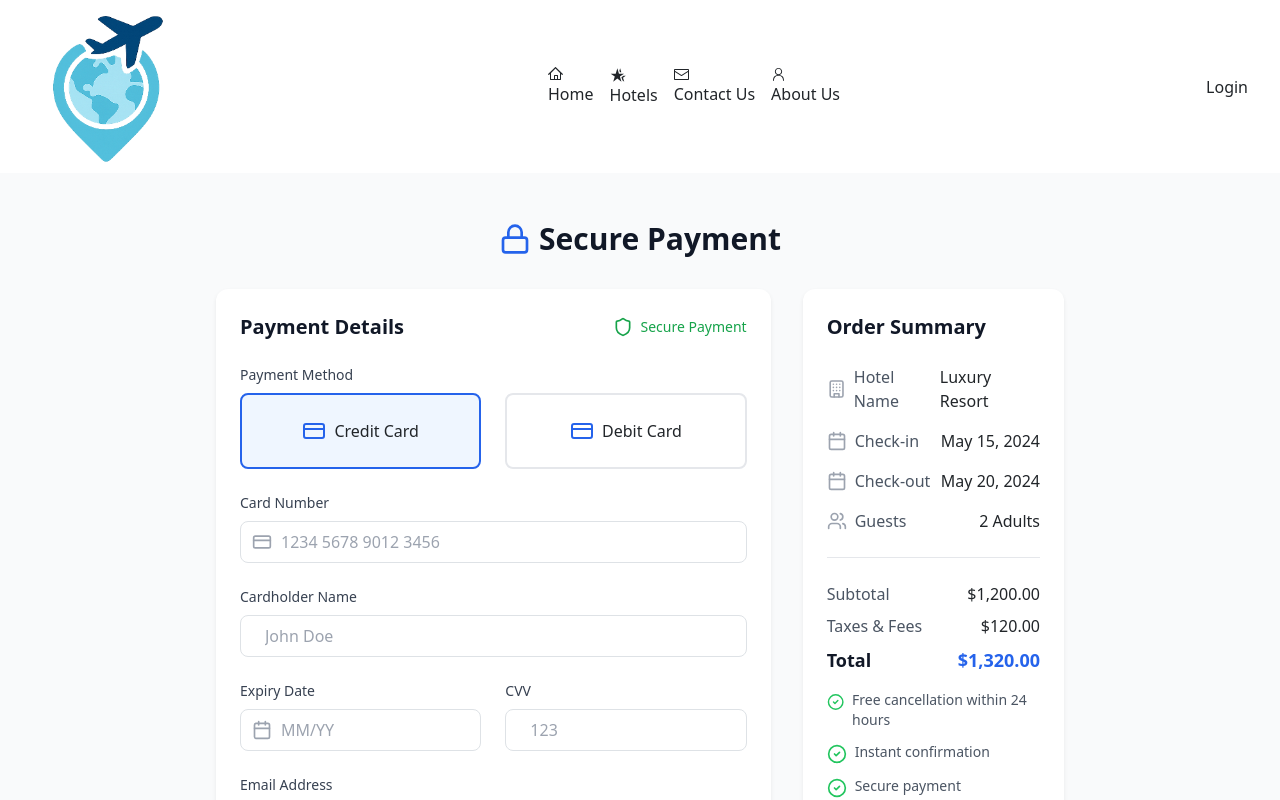
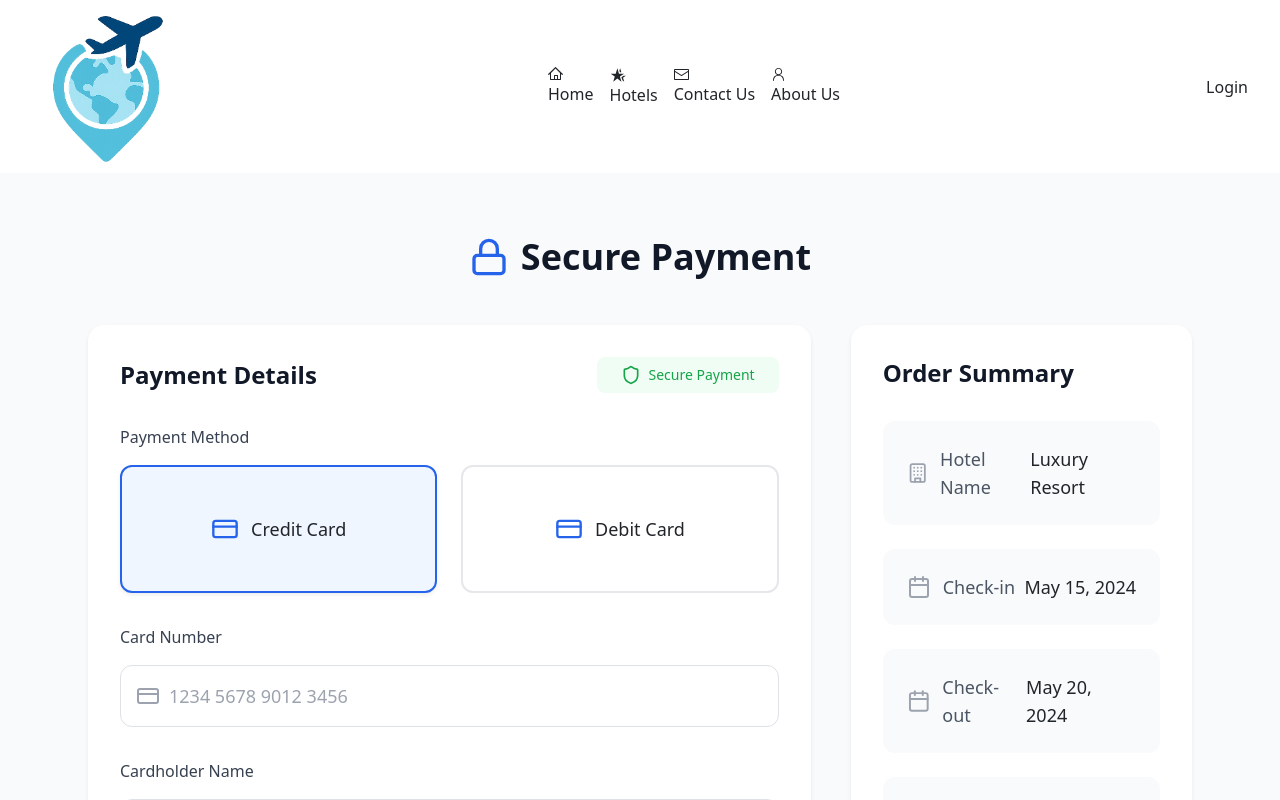
Before and after one commit to Amro234/IT_Project-, a React (Create React App) app in the folder Client/: page /booking/1 in a window 1280 px wide. Shown: the top 800 px of the page. Built offline with nearby package versions, Linux system fonts and the light colour scheme.

Commit message:
Enhancy style of booking page

```diff
--- a/Client/src/Pages/Payment.jsx
+++ b/Client/src/Pages/Payment.jsx
@@ -43,76 +43,76 @@ const PaymentPage = () => {
   };
 
   return (
-    <div className="min-h-screen bg-gray-50 py-12">
-      <div className="max-w-4xl mx-auto px-4">
-        <div className="flex items-center justify-center mb-8">
-          <Lock className="w-8 h-8 text-blue-600 mr-2" />
-          <h1 className="text-3xl font-bold text-gray-900">Secure Payment</h1>
+    <div className="min-h-screen bg-gray-50 py-16">
+      <div className="max-w-6xl mx-auto px-4 sm:px-6 lg:px-8">
+        <div className="flex items-center justify-center mb-12">
+          <Lock className="w-10 h-10 text-blue-600 mr-3" />
+          <h1 className="text-4xl font-bold text-gray-900">Secure Payment</h1>
         </div>
 
-        <div className="grid grid-cols-1 md:grid-cols-3 gap-8">
+        <div className="grid grid-cols-1 lg:grid-cols-3 gap-10">
           {/* Payment Form */}
-          <div className="md:col-span-2">
-            <div className="bg-white rounded-xl shadow-sm p-6">
-              <div className="flex items-center justify-between mb-6">
-                <h2 className="text-xl font-semibold text-gray-900">Payment Details</h2>
-                <div className="flex items-center text-green-600">
+          <div className="lg:col-span-2">
+            <div className="bg-white rounded-2xl shadow-sm p-8">
+              <div className="flex items-center justify-between mb-8">
+                <h2 className="text-2xl font-semibold text-gray-900">Payment Details</h2>
+                <div className="flex items-center text-green-600 bg-green-50 px-4 py-2 rounded-lg">
                   <Shield className="w-5 h-5 mr-2" />
                   <span className="text-sm font-medium">Secure Payment</span>
                 </div>
               </div>
 
               {/* Payment Method Selection */}
-              <div className="mb-6">
-                <label className="block text-sm font-medium text-gray-700 mb-2">Payment Method</label>
+              <div className="mb-8">
+                <label className="block text-base font-medium text-gray-700 mb-3">Payment Method</label>
                 <div className="grid grid-cols-2 gap-4">
                   <button
                     onClick={() => setPaymentMethod('credit')}
-                    className={`p-4 rounded-lg border-2 flex items-center justify-center ${
+                    className={`p-5 rounded-xl border-2 flex items-center justify-center transition-all duration-200 ${
                       paymentMethod === 'credit'
-                        ? 'border-blue-600 bg-blue-50'
-                        : 'border-gray-200 hover:border-blue-600'
+                        ? 'border-blue-600 bg-blue-50 shadow-sm'
+                        : 'border-gray-200 hover:border-blue-600 hover:bg-gray-50'
                     }`}
                   >
-                    <CreditCard className="w-6 h-6 mr-2 text-blue-600" />
-                    <span className="font-medium">Credit Card</span>
+                    <CreditCard className="w-7 h-7 mr-3 text-blue-600" />
+                    <span className="font-medium text-lg">Credit Card</span>
                   </button>
                   <button
                     onClick={() => setPaymentMethod('debit')}
-                    className={`p-4 rounded-lg border-2 flex items-center justify-center ${
+                    className={`p-5 rounded-xl border-2 flex items-center justify-center transition-all duration-200 ${
                       paymentMethod === 'debit'
-                        ? 'border-blue-600 bg-blue-50'
-                        : 'border-gray-200 hover:border-blue-600'
+                        ? 'border-blue-600 bg-blue-50 shadow-sm'
+                        : 'border-gray-200 hover:border-blue-600 hover:bg-gray-50'
                     }`}
                   >
-                    <CreditCard className="w-6 h-6 mr-2 text-blue-600" />
-                    <span className="font-medium">Debit Card</span>
+                    <CreditCard className="w-7 h-7 mr-3 text-blue-600" />
+                    <span className="font-medium text-lg">Debit Card</span>
                   </button>
                 </div>
               </div>
 
               {/* Payment Form */}
-              <form onSubmit={handleSubmit} className="space-y-6">
+              <form onSubmit={handleSubmit} className="space-y-8">
                 <div>
-                  <label className="block text-sm font-medium text-gray-700 mb-2">
+                  <label className="block text-base font-medium text-gray-700 mb-3">
                     Card Number
                   </label>
                   <div className="relative">
-                    <CreditCard className="absolute left-3 top-1/2 transform -translate-y-1/2 text-gray-400 w-5 h-5" />
+                    <CreditCard className="absolute left-4 top-1/2 transform -translate-y-1/2 text-gray-400 w-6 h-6" />
                     <input
                       type="text"
                       name="cardNumber"
                       value={formData.cardNumber}
                       onChange={handleInputChange}
                       placeholder="1234 5678 9012 3456"
-                      className="w-full pl-10 pr-4 py-2 border border-gray-300 rounded-lg focus:outline-none focus:ring-2 focus:ring-blue-500"
+                      className="w-full pl-12 pr-4 py-3 text-lg border border-gray-300 rounded-xl focus:outline-none focus:ring-2 focus:ring-blue-500 focus:border-transparent"
                       maxLength="19"
                     />
                   </div>
                 </div>
 
                 <div>
-                  <label className="block text-sm font-medium text-gray-700 mb-2">
+                  <label className="block text-base font-medium text-gray-700 mb-3">
                     Cardholder Name
                   </label>
                   <input
@@ -121,30 +121,30 @@ const PaymentPage = () => {
                     value={formData.cardName}
                     onChange={handleInputChange}
                     placeholder="John Doe"
-                    className="w-full px-4 py-2 border border-gray-300 rounded-lg focus:outline-none focus:ring-2 focus:ring-blue-500"
+                    className="w-full px-4 py-3 text-lg border border-gray-300 rounded-xl focus:outline-none focus:ring-2 focus:ring-blue-500 focus:border-transparent"
                   />
                 </div>
 
-                <div className="grid grid-cols-2 gap-4">
+                <div className="grid grid-cols-2 gap-6">
                   <div>
-                    <label className="block text-sm font-medium text-gray-700 mb-2">
+                    <label className="block text-base font-medium text-gray-700 mb-3">
                       Expiry Date
                     </label>
                     <div className="relative">
-                      <Calendar className="absolute left-3 top-1/2 transform -translate-y-1/2 text-gray-400 w-5 h-5" />
+                      <Calendar className="absolute left-4 top-1/2 transform -translate-y-1/2 text-gray-400 w-6 h-6" />
                       <input
                         type="text"
                         name="expiryDate"
                         value={formData.expiryDate}
                         onChange={handleInputChange}
                         placeholder="MM/YY"
-                        className="w-full pl-10 pr-4 py-2 border border-gray-300 rounded-lg focus:outline-none focus:ring-2 focus:ring-blue-500"
+                        className="w-full pl-12 pr-4 py-3 text-lg border border-gray-300 rounded-xl focus:outline-none focus:ring-2 focus:ring-blue-500 focus:border-transparent"
                         maxLength="5"
                       />
                     </div>
                   </div>
                   <div>
-                    <label className="block text-sm font-medium text-gray-700 mb-2">
+                    <label className="block text-base font-medium text-gray-700 mb-3">
                       CVV
                     </label>
                     <input
@@ -153,14 +153,14 @@ const PaymentPage = () => {
                       value={formData.cvv}
                       onChange={handleInputChange}
                       placeholder="123"
-                      className="w-full px-4 py-2 border border-gray-300 rounded-lg focus:outline-none focus:ring-2 focus:ring-blue-500"
+                      className="w-full px-4 py-3 text-lg border border-gray-300 rounded-xl focus:outline-none focus:ring-2 focus:ring-blue-500 focus:border-transparent"
                       maxLength="3"
                     />
                   </div>
                 </div>
 
                 <div>
-                  <label className="block text-sm font-medium text-gray-700 mb-2">
+                  <label className="block text-base font-medium text-gray-700 mb-3">
                     Email Address
                   </label>
                   <input
@@ -169,12 +169,12 @@ const PaymentPage = () => {
                     value={formData.email}
                     onChange={handleInputChange}
                     placeholder="john@example.com"
-                    className="w-full px-4 py-2 border border-gray-300 rounded-lg focus:outline-none focus:ring-2 focus:ring-blue-500"
+                    className="w-full px-4 py-3 text-lg border border-gray-300 rounded-xl focus:outline-none focus:ring-2 focus:ring-blue-500 focus:border-transparent"
                   />
                 </div>
 
                 <div>
-                  <label className="block text-sm font-medium text-gray-700 mb-2">
+                  <label className="block text-base font-medium text-gray-700 mb-3">
                     Phone Number
                   </label>
                   <input
@@ -183,27 +183,27 @@ const PaymentPage = () => {
                     value={formData.phone}
                     onChange={handleInputChange}
                     placeholder="+1 (555) 000-0000"
-                    className="w-full px-4 py-2 border border-gray-300 rounded-lg focus:outline-none focus:ring-2 focus:ring-blue-500"
+                    className="w-full px-4 py-3 text-lg border border-gray-300 rounded-xl focus:outline-none focus:ring-2 focus:ring-blue-500 focus:border-transparent"
                   />
                 </div>
 
                 <button
                   type="submit"
                   disabled={isProcessing}
-                  className={`w-full py-3 rounded-lg text-white font-medium flex items-center justify-center ${
+                  className={`w-full py-4 rounded-xl text-white font-medium text-lg flex items-center justify-center transition-all duration-200 ${
                     isProcessing
                       ? 'bg-blue-400 cursor-not-allowed'
-                      : 'bg-blue-600 hover:bg-blue-700'
+                      : 'bg-blue-600 hover:bg-blue-700 shadow-md hover:shadow-lg'
                   }`}
                 >
                   {isProcessing ? (
                     <>
-                      <div className="animate-spin rounded-full h-5 w-5 border-t-2 border-b-2 border-white mr-2"></div>
+                      <div className="animate-spin rounded-full h-6 w-6 border-t-2 border-b-2 border-white mr-3"></div>
                       Processing...
                     </>
                   ) : (
                     <>
-                      <Lock className="w-5 h-5 mr-2" />
+                      <Lock className="w-6 h-6 mr-3" />
                       Pay Now
                     </>
                   )}
@@ -213,70 +213,70 @@ const PaymentPage = () => {
           </div>
 
           {/* Order Summary */}
-          <div className="md:col-span-1">
-            <div className="bg-white rounded-xl shadow-sm p-6 sticky top-6">
-              <h2 className="text-xl font-semibold text-gray-900 mb-6">Order Summary</h2>
+          <div className="lg:col-span-1">
+            <div className="bg-white rounded-2xl shadow-sm p-8 sticky top-8">
+              <h2 className="text-2xl font-semibold text-gray-900 mb-8">Order Summary</h2>
 
-              <div className="space-y-4">
-                <div className="flex items-center justify-between">
+              <div className="space-y-6">
+                <div className="flex items-center justify-between p-4 bg-gray-50 rounded-xl">
                   <div className="flex items-center">
-                    <Building className="w-5 h-5 text-gray-400 mr-2" />
-                    <span className="text-gray-600">Hotel Name</span>
+                    <Building className="w-6 h-6 text-gray-400 mr-3" />
+                    <span className="text-gray-600 text-lg">Hotel Name</span>
                   </div>
-                  <span className="font-medium">Luxury Resort</span>
+                  <span className="font-medium text-lg">Luxury Resort</span>
                 </div>
 
-                <div className="flex items-center justify-between">
+                <div className="flex items-center justify-between p-4 bg-gray-50 rounded-xl">
                   <div className="flex items-center">
-                    <Calendar className="w-5 h-5 text-gray-400 mr-2" />
-                    <span className="text-gray-600">Check-in</span>
+                    <Calendar className="w-6 h-6 text-gray-400 mr-3" />
+                    <span className="text-gray-600 text-lg">Check-in</span>
                   </div>
-                  <span className="font-medium">May 15, 2024</span>
+                  <span className="font-medium text-lg">May 15, 2024</span>
                 </div>
 
-                <div className="flex items-center justify-between">
+                <div className="flex items-center justify-between p-4 bg-gray-50 rounded-xl">
                   <div className="flex items-center">
-                    <Calendar className="w-5 h-5 text-gray-400 mr-2" />
-                    <span className="text-gray-600">Check-out</span>
+                    <Calendar className="w-6 h-6 text-gray-400 mr-3" />
+                    <span className="text-gray-600 text-lg">Check-out</span>
                   </div>
-                  <span className="font-medium">May 20, 2024</span>
+                  <span className="font-medium text-lg">May 20, 2024</span>
                 </div>
 
-                <div className="flex items-center justify-between">
+                <div className="flex items-center justify-between p-4 bg-gray-50 rounded-xl">
                   <div className="flex items-center">
-                    <Users className="w-5 h-5 text-gray-400 mr-2" />
-                    <span className="text-gray-600">Guests</span>
+                    <Users className="w-6 h-6 text-gray-400 mr-3" />
+                    <span className="text-gray-600 text-lg">Guests</span>
                   </div>
-                  <span className="font-medium">2 Adults</span>
+                  <span className="font-medium text-lg">2 Adults</span>
                 </div>
 
-                <div className="border-t border-gray-200 pt-4 mt-4">
-                  <div className="flex items-center justify-between mb-2">
-                    <span className="text-gray-600">Subtotal</span>
-                    <span className="font-medium">$1,200.00</span>
+                <div className="border-t border-gray-200 pt-6 mt-6">
+                  <div className="flex items-center justify-between mb-4">
+                    <span className="text-gray-600 text-lg">Subtotal</span>
+                    <span className="font-medium text-lg">$1,200.00</span>
                   </div>
-                  <div className="flex items-center justify-between mb-2">
-                    <span className="text-gray-600">Taxes & Fees</span>
-                    <span className="font-medium">$120.00</span>
+                  <div className="flex items-center justify-between mb-4">
+                    <span className="text-gray-600 text-lg">Taxes & Fees</span>
+                    <span className="font-medium text-lg">$120.00</span>
                   </div>
-                  <div className="flex items-center justify-between text-lg font-semibold">
+                  <div className="flex items-center justify-between text-xl font-semibold pt-4 border-t border-gray-200">
                     <span className="text-gray-900">Total</span>
                     <span className="text-blue-600">$1,320.00</span>
                   </div>
                 </div>
 
-                <div className="mt-6 space-y-3">
-                  <div className="flex items-start">
-                    <CheckCircle2 className="w-5 h-5 text-green-500 mr-2 mt-0.5" />
-                    <span className="text-sm text-gray-600">Free cancellation within 24 hours</span>
+                <div className="mt-8 space-y-4">
+                  <div className="flex items-start p-4 bg-green-50 rounded-xl">
+                    <CheckCircle2 className="w-6 h-6 text-green-500 mr-3 mt-0.5" />
+                    <span className="text-gray-700">Free cancellation within 24 hours</span>
                   </div>
-                  <div className="flex items-start">
-                    <CheckCircle2 className="w-5 h-5 text-green-500 mr-2 mt-0.5" />
-                    <span className="text-sm text-gray-600">Instant confirmation</span>
+                  <div className="flex items-start p-4 bg-green-50 rounded-xl">
+                    <CheckCircle2 className="w-6 h-6 text-green-500 mr-3 mt-0.5" />
+                    <span className="text-gray-700">Instant confirmation</span>
                   </div>
-                  <div className="flex items-start">
-                    <CheckCircle2 className="w-5 h-5 text-green-500 mr-2 mt-0.5" />
-                    <span className="text-sm text-gray-600">Secure payment</span>
+                  <div className="flex items-start p-4 bg-green-50 rounded-xl">
+                    <CheckCircle2 className="w-6 h-6 text-green-500 mr-3 mt-0.5" />
+                    <span className="text-gray-700">Secure payment</span>
                   </div>
                 </div>
               </div>
```
